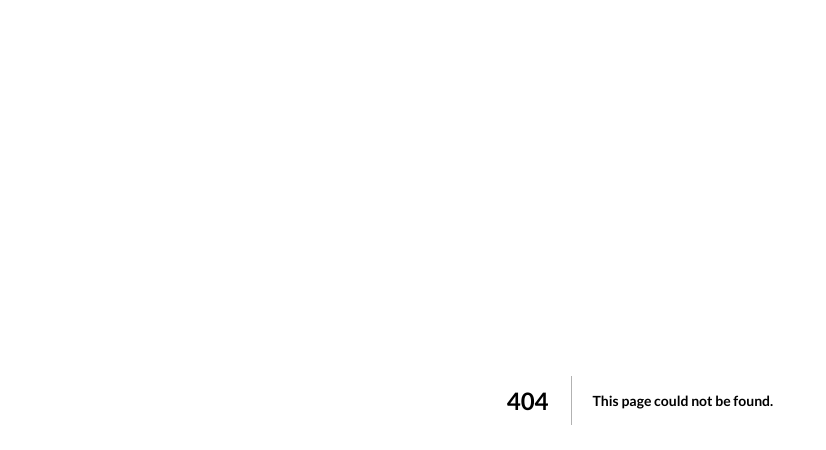
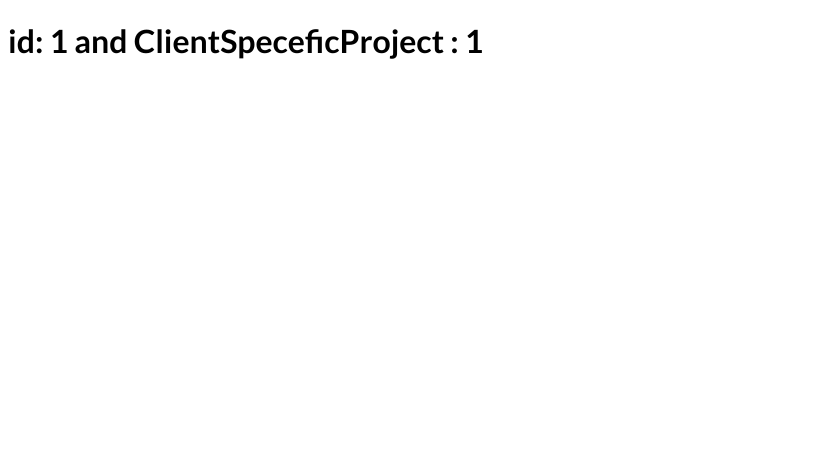
Before and after one commit to mahoonio/nextjs-course, a Next.js app: page /clients/1/1 in a window 1280 px wide. Before the commit this address had no page. Shown: the top 450 px of the page, without its empty margins (0-826 px from the left). Built offline with nearby package versions, Linux system fonts and the light colour scheme.

Commit message:
nested dynamic routes.

```diff
--- /dev/null
+++ b/pages/clients/[id]/[clientspeceficproject].js
@@ -0,0 +1,15 @@
+import { useRouter } from 'next/router';
+
+const ClientSpeceficProject = () => {
+  const router = useRouter();
+  return (
+    <div>
+      <h1>
+        id: {router.query.id} and ClientSpeceficProject :{' '}
+        {router.query.clientspeceficproject}
+      </h1>
+    </div>
+  );
+};
+
+export default ClientSpeceficProject;
```
Also changed, not shown: pages/clients/[id]/index.js (added, +11 -0 lines), pages/clients/index.js (added, +9 -0 lines).
